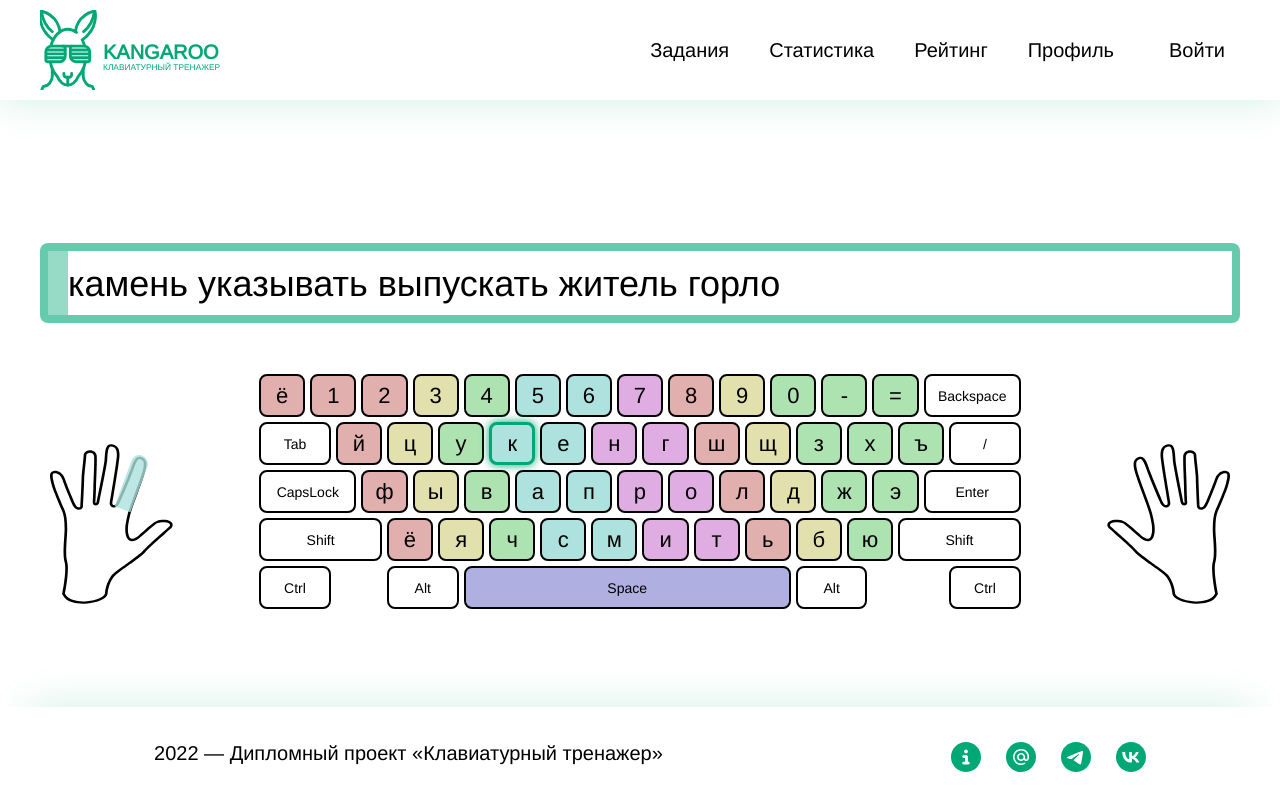
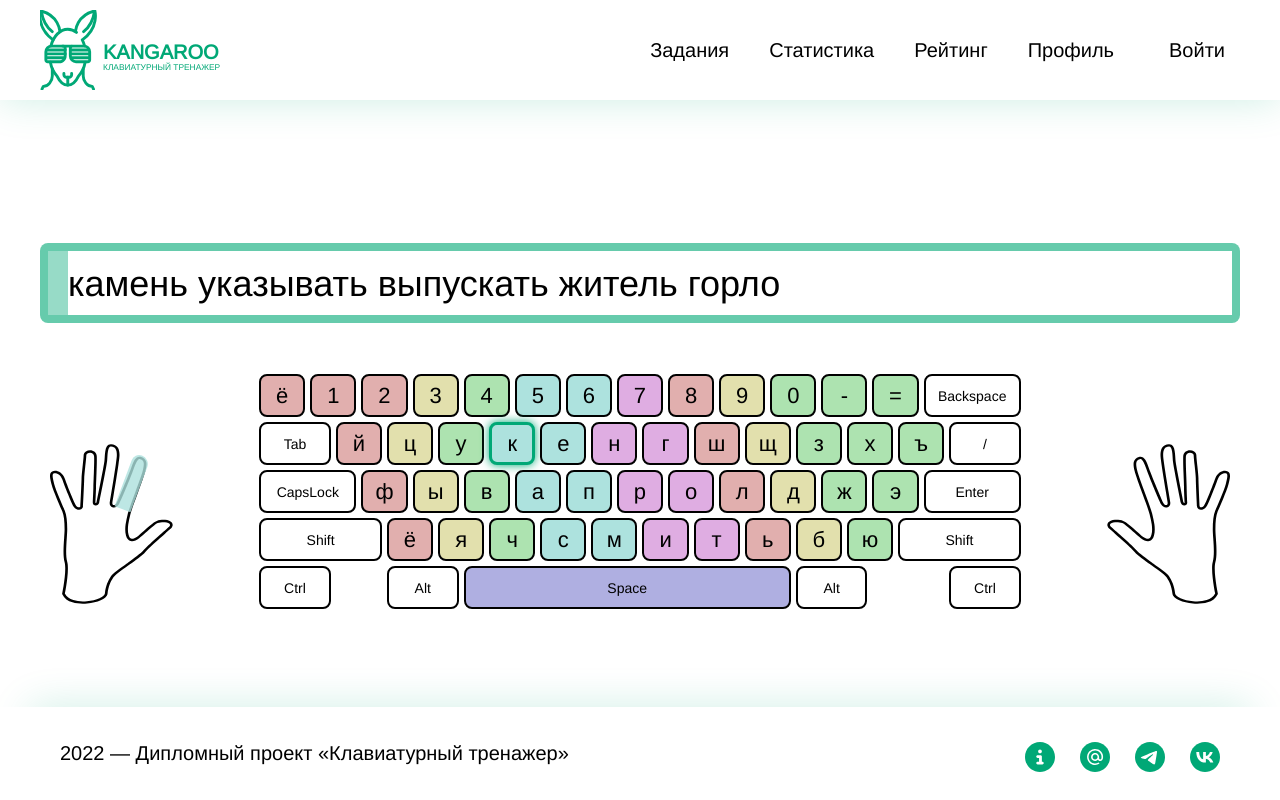
Before and after one commit to ZingerXY/keyboardTrainer, a React (Create React App) app: page / in a window 1280 px wide. Built offline with nearby package versions, Linux system fonts and the light colour scheme.

Commit message:
some style changes of footer and task

```diff
--- a/src/components/Footer/Footer.jsx
+++ b/src/components/Footer/Footer.jsx
@@ -11,8 +11,7 @@ const Footer = () => {
     <footer className={`${Style["App-footer"]} `}>
       <div className={`${Style["footer"]} container`}>
         <p className={`${Style["footer_text"]}`}>2022&nbsp;&mdash; Дипломный проект &laquo;Клавиатурный&nbsp;тренажер&raquo;</p>
-      </div>
-      <div className={`${Style["socialicons"]} container`}>
+        <div className={`${Style["socialicons"]}`}>
           <div className={`${Style["socialicons_links"]}`}>
 
             <div className={`${Style["infoItem"]}`}>
@@ -65,6 +64,8 @@ const Footer = () => {
             </a>
           </div>
         </div>
+      </div>
+
     </footer>
   );
 };
--- a/src/components/Footer/Footer.module.scss
+++ b/src/components/Footer/Footer.module.scss
@@ -14,22 +14,29 @@ $shadow: rgba(0, 168, 118, 0.2);
     z-index: 1;
     min-height: 93px;
     display: flex;
+    align-items: center;
+}
+
+
+.footer {
+    width: 100%;
+    padding: 0 20px;
+    position: relative;
+    display: flex;
     flex-wrap: wrap-reverse;
     align-items: center;
-    justify-content: center;
-}
-
-.footer {
-    padding: 0 20px;
-    position: relative;
+    justify-content: space-between;
+    gap: 5px;
 
     &_text {
+        display: block;
         font-weight: 400;
         font-size: 20px;
         line-height: 23px;
         text-align: center;
     }
 }
+
 
 
 .infoAccordion {
@@ -67,3 +74,9 @@ $shadow: rgba(0, 168, 118, 0.2);
     border: none;
     background-color: #FFFFFF;
 }
+
+@media (max-width: 768px) {
+    .footer {
+        justify-content: center;
+    }
+}
--- a/src/components/Task/Task.module.scss
+++ b/src/components/Task/Task.module.scss
@@ -7,8 +7,8 @@ $shadow: rgba(0, 168, 118, 0.2);
     width: 50px !important;
     height: 50px !important;
     min-width: auto !important;
-    position: fixed !important;
-    top: 130px !important;
+    position: absolute !important;
+    top: 157px !important;
 
     &:hover {
         background: #00A876 !important;
@@ -17,8 +17,8 @@ $shadow: rgba(0, 168, 118, 0.2);
 
 .task-page {
     width: 100%;
-    padding-top: 112px;
-    padding-bottom: 80px;
+    padding-top: 45px;
+    padding-bottom: 10px;
     color: black;
     font-family: 'Arimo';
 }
@@ -26,14 +26,15 @@ $shadow: rgba(0, 168, 118, 0.2);
 .task-card {
     display: flex;
     justify-content: space-between;
-    padding-bottom: 77px;
+    padding-bottom: 40px;
 }
 
 .task-title {
     font-weight: 400;
     font-size: 64px;
     line-height: 74px;
-    padding-bottom: 54px;
+    padding-bottom: 30px;
+    padding-left: 70px;
 }
 
 .task-type_title {
@@ -99,6 +100,10 @@ $shadow: rgba(0, 168, 118, 0.2);
 }
 
 @media (max-width: 768px) {
+    .back_button {
+        top: 140px !important;
+    }
+
     .task-title {
         font-size: 32px;
         line-height: 37px;
@@ -135,4 +140,8 @@ $shadow: rgba(0, 168, 118, 0.2);
     .task-card {
         display: none;
     }
+
+    .back_button {
+        display: none !important;
+    }
 }
--- a/src/routes/Tasks/Tasks.jsx
+++ b/src/routes/Tasks/Tasks.jsx
@@ -23,7 +23,7 @@ const Tasks = () => {
   const [initialTasks, setInitialTasks] = useState([]);
   const [filteredTasks, setFilteredTasks] = useState([]);
   const [tasksWithPagination, setTasksWithPagination] = useState([]);
-  const [taskOption, setTaskOption] = useState({description: "", name: "Задание"});
+  const [taskOption, setTaskOption] = useState({ description: "", name: "Задание" });
   const [taskActive, setTaskActive] = useState(false);
   const [sort, setSort] = useState("Сначала легкие");
   const [base, setBase] = useState(true);
@@ -41,7 +41,7 @@ const Tasks = () => {
   };
   const [isLoading, setLoading] = useState(false);
   const [paginationInfo, setPaginationInfo] = useState({
-    limit: 6,
+    limit: 8,
     page: 1,
     totalItems: 0,
   });
--- a/src/routes/Tasks/Tasks.module.scss
+++ b/src/routes/Tasks/Tasks.module.scss
@@ -62,8 +62,16 @@ $shadow: rgba(0, 168, 118, 0.2);
     }
 }
 
+.filters-title {
+    padding-bottom: 14px;
+}
+
 .filters-checkbox:not(:last-of-type) {
     padding-bottom: 8px;
+}
+
+.form-checkboxs {
+    padding-bottom: 14px;
 }
 
 .form-control {
```
Lines whose indentation alone changed are shown as unchanged.
